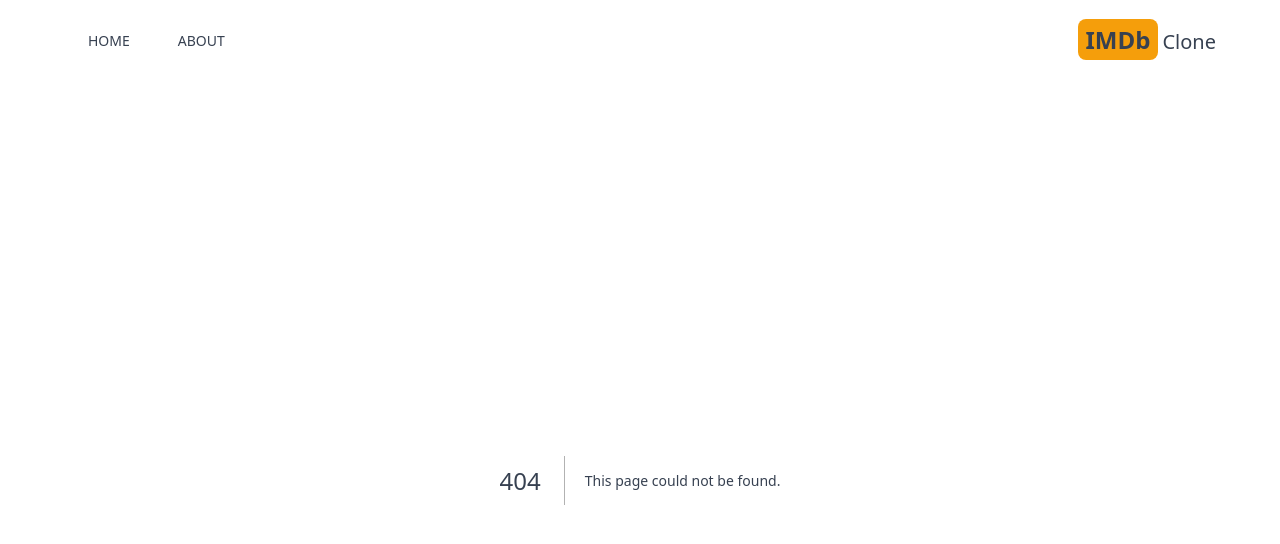
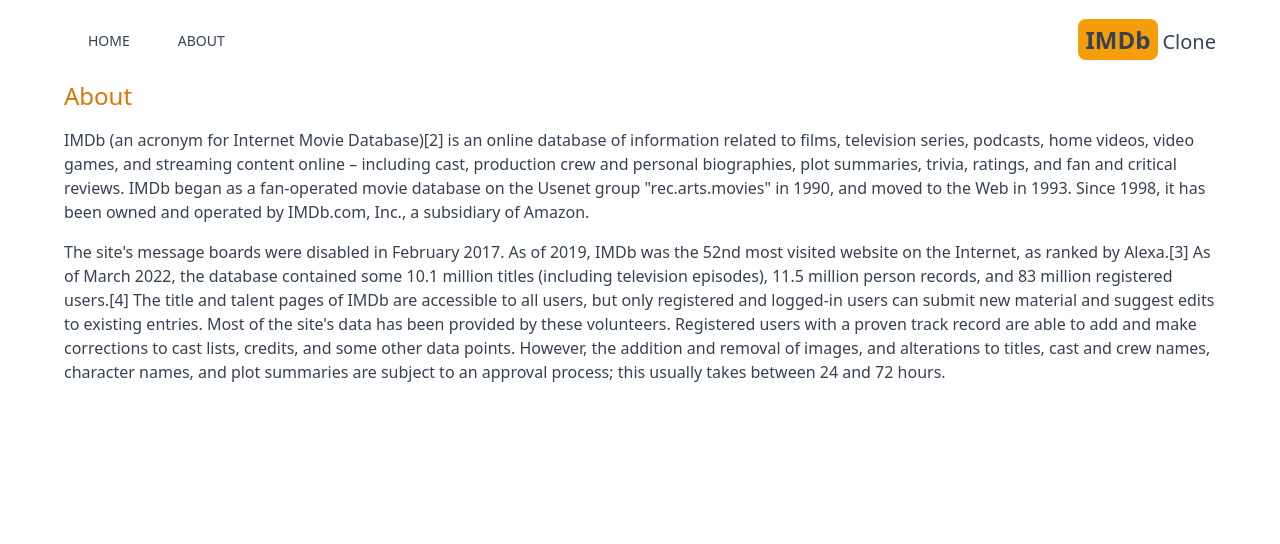
Before and after one commit to apaarsadhh/imdb, a Next.js app: page /about in a window 1280 px wide. Before the commit this address had no page. Shown: the top 544 px of the page. Built offline with nearby package versions, Linux system fonts and the light colour scheme.

Commit message:
Create the about page

```diff
--- /dev/null
+++ b/src/app/about/page.jsx
@@ -0,0 +1,19 @@
+import React from 'react'
+
+function page() {
+    return (
+        <div className="max-w-6xl mx-auto space-y-4 ">
+            <h1 className="text-2xl font-medium text-amber-600">About</h1>
+            <p>IMDb (an acronym for Internet Movie Database)[2] is an online database of information related to films, television series, podcasts, home videos, video games, and streaming content online – including cast, production crew and personal biographies, plot summaries, trivia, ratings, and fan and critical reviews. IMDb began as a fan-operated movie database on the Usenet group "rec.arts.movies" in 1990, and moved to the Web in 1993. Since 1998, it has been owned and operated by IMDb.com, Inc., a subsidiary of Amazon.</p>
+
+
+            <p>The site's message boards were disabled in February 2017. As of 2019, IMDb was the 52nd most visited website on the Internet, as ranked by Alexa.[3] As of March 2022, the database contained some 10.1 million titles (including television episodes), 11.5 million person records, and 83 million registered users.[4]
+
+                The title and talent pages of IMDb are accessible to all users, but only registered and logged-in users can submit new material and suggest edits to existing entries. Most of the site's data has been provided by these volunteers. Registered users with a proven track record are able to add and make corrections to cast lists, credits, and some other data points. However, the addition and removal of images, and alterations to titles, cast and crew names, character names, and plot summaries are subject to an approval process; this usually takes between 24 and 72 hours.
+            </p>
+        </div >
+
+    )
+}
+
+export default page
```
